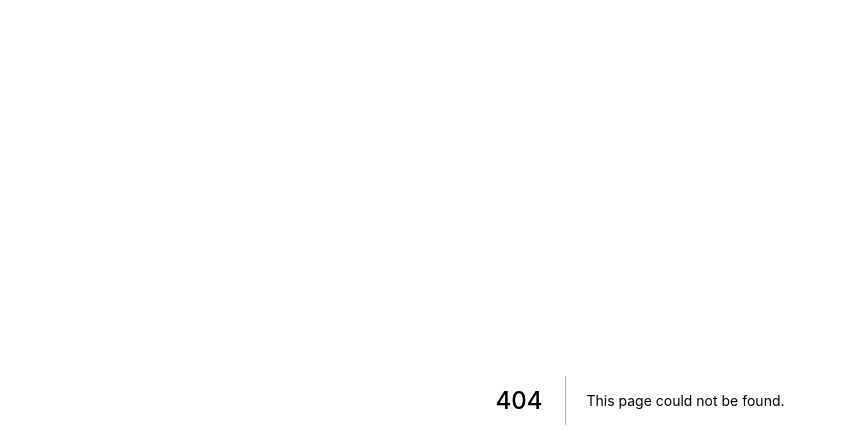
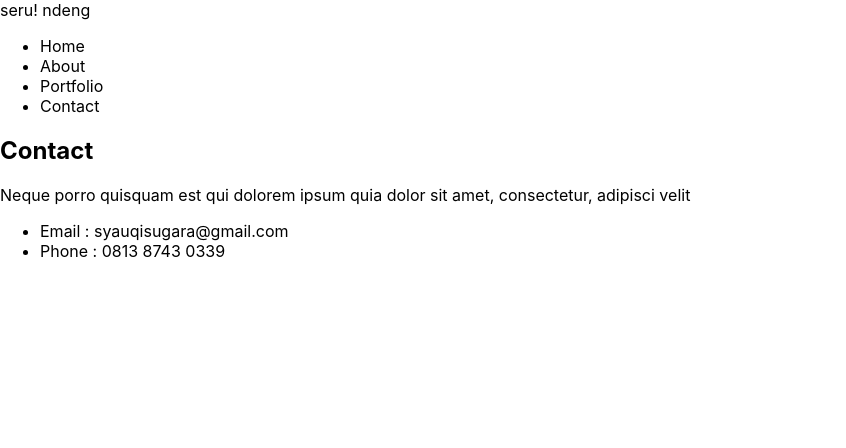
Before and after one commit to srsugara/nextjs-personal-web, a Next.js app: page /contact in a window 1280 px wide. Before the commit this address had no page. Shown: the top 448 px of the page, without its empty margins (0-846 px from the left). Built offline with nearby package versions, Linux system fonts and the light colour scheme.

Commit message:
feat(page):add page contact

```diff
--- /dev/null
+++ b/pages/contact.js
@@ -0,0 +1,23 @@
+import Navbar from "../components/navbar"
+
+function Contact() {
+  return (
+    <div>
+      <Navbar />
+      <section className="hero">
+        <div className="container">
+          <div className="text-wrapper w-full">
+            <h1 className="title">Contact</h1>
+            <p className="description">Neque porro quisquam est qui dolorem ipsum quia dolor sit amet, consectetur, adipisci velit</p>
+            <ul className="contact-links">
+              <li className="contact-item">Email : syauqisugara@gmail.com</li>
+              <li className="contact-item">Phone : 0813 8743 0339</li>
+            </ul>
+          </div>
+        </div>
+      </section>
+    </div>
+  )
+}
+
+export default Contact
```
